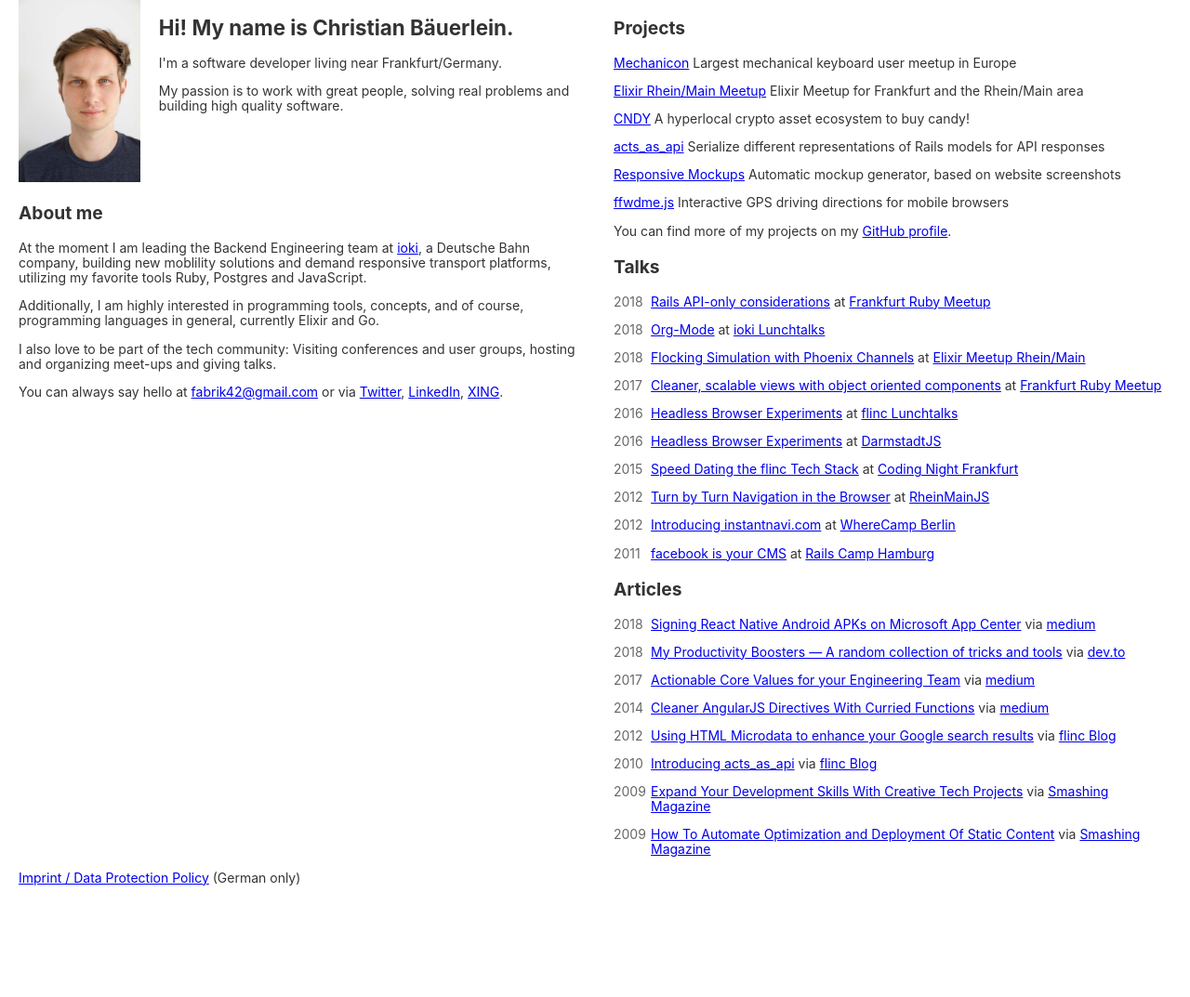
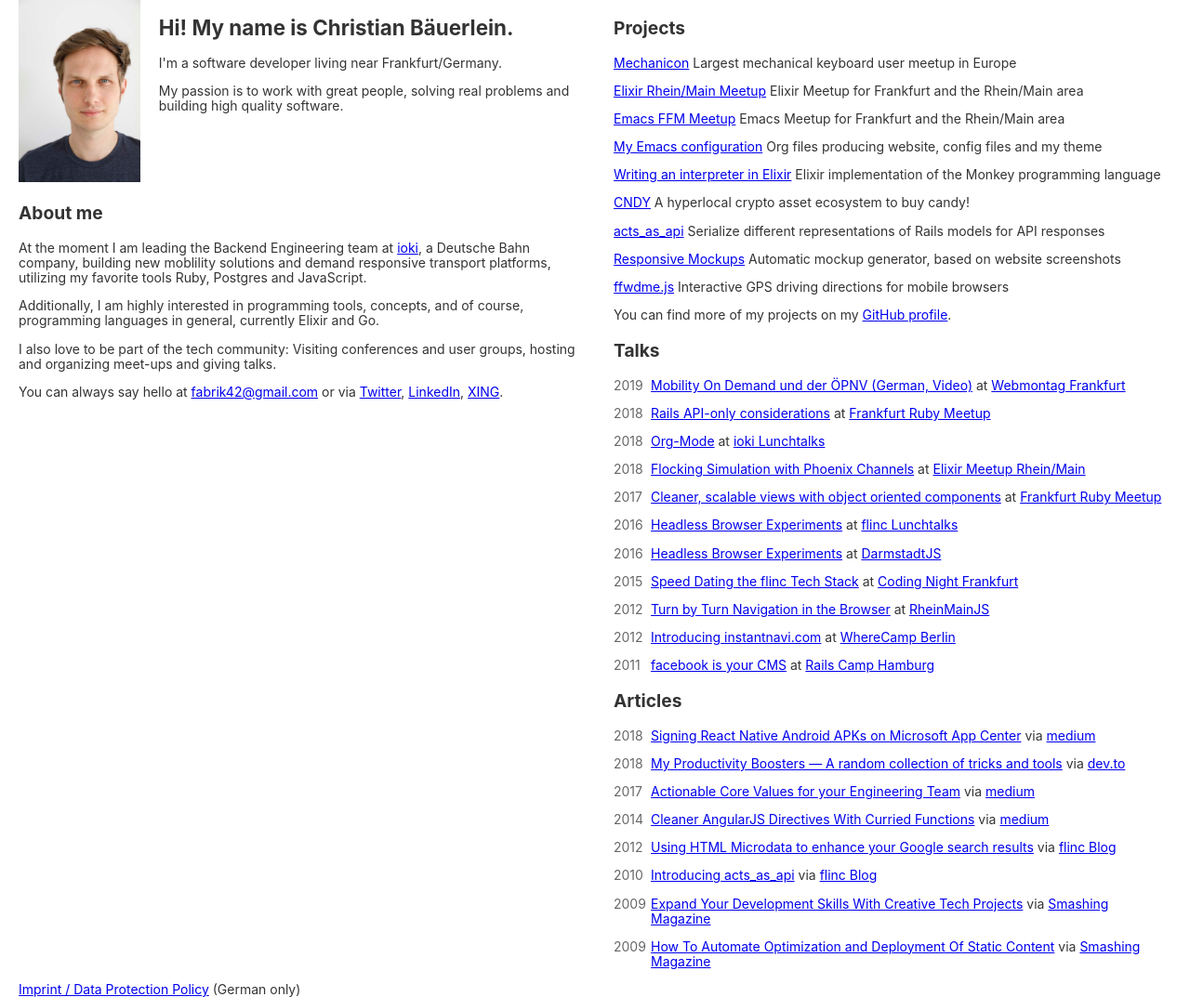
Before and after one commit to fabrik42/fabrik42.github.com, a Jekyll site: the page built from index.html, in a window 1280 px wide. Shown: the whole page at 93% size. Built offline with Jekyll 4.4.1, drawn with Linux system fonts in a browser that asks for light colours; before the commit the page ends 953 px from its top, so only the background shows below that.

Commit message:
Updated projects and talks

```diff
--- a/_data/projects.yml
+++ b/_data/projects.yml
@@ -5,6 +5,18 @@
 - name: Elixir Rhein/Main Meetup
   description: Elixir Meetup for Frankfurt and the Rhein/Main area
   url: https://www.meetup.com/de-DE/Elixir-Meetup-Rhein-Main
+
+- name: Emacs FFM Meetup
+  description: Emacs Meetup for Frankfurt and the Rhein/Main area
+  url: https://www.meetup.com/de-DE/emacs-ffm
+
+- name: My Emacs configuration
+  description: Org files producing website, config files and my theme
+  url: https://emacs.christianbaeuerlein.com
+
+- name: Writing an interpreter in Elixir
+  description: Elixir implementation of the Monkey programming language
+  url: https://github.com/fabrik42/writing_an_interpreter_in_elixir
 
 - name: CNDY
   description: A hyperlocal crypto asset ecosystem to buy candy!
--- a/_data/talks.yml
+++ b/_data/talks.yml
@@ -1,3 +1,10 @@
+- year : 2019
+  date: 2019-01-14
+  title: Mobility On Demand und der ÖPNV (German, Video)
+  occasion: Webmontag Frankfurt
+  occasion_url: https://wmfra.de/webmontag-frankfurt-96-mobility
+  slides_url: https://www.youtube.com/watch?v=-l83llnwMIE
+
 - year : 2018
   date: 2018-11-15
   title: Rails API-only considerations
```
